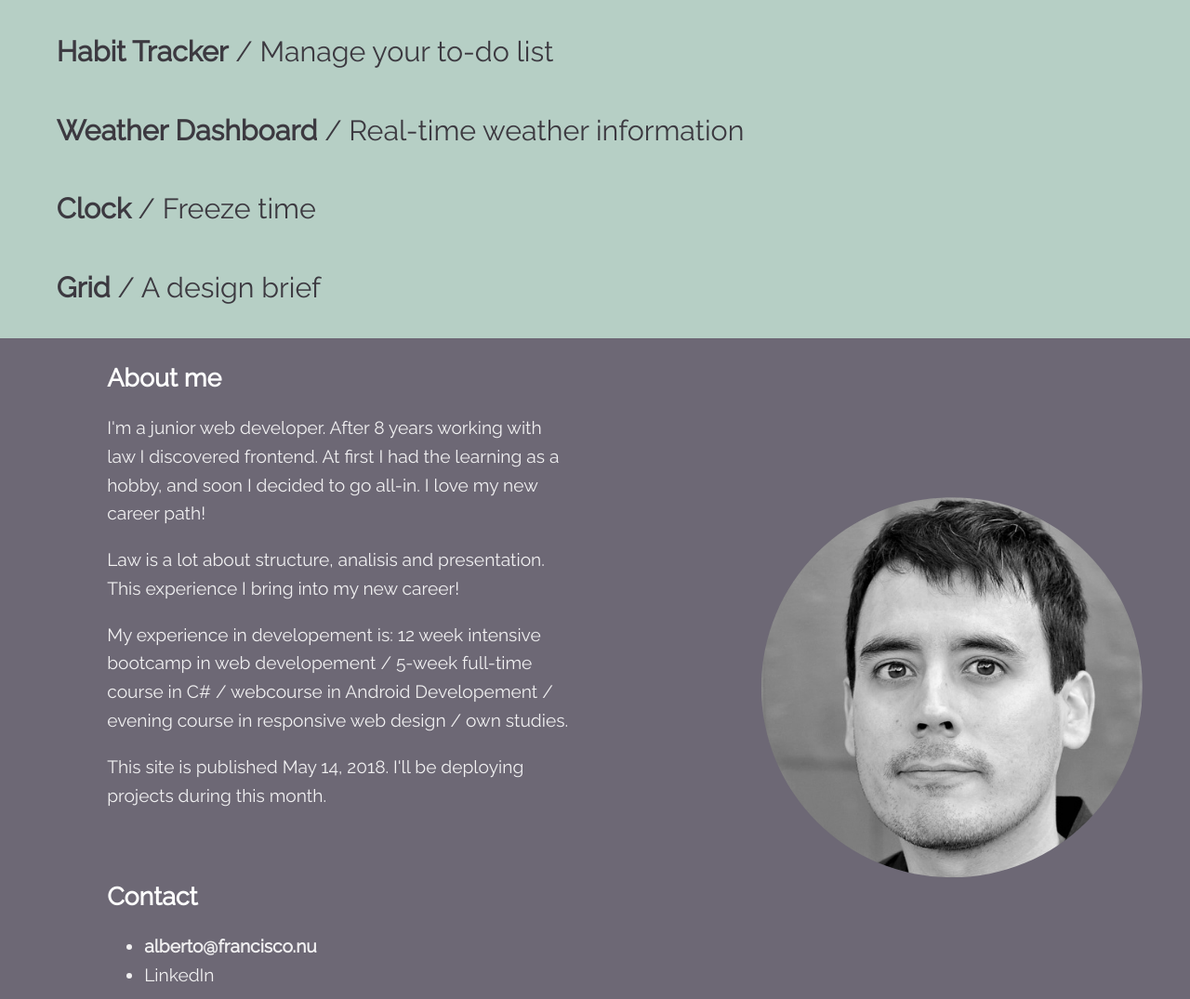
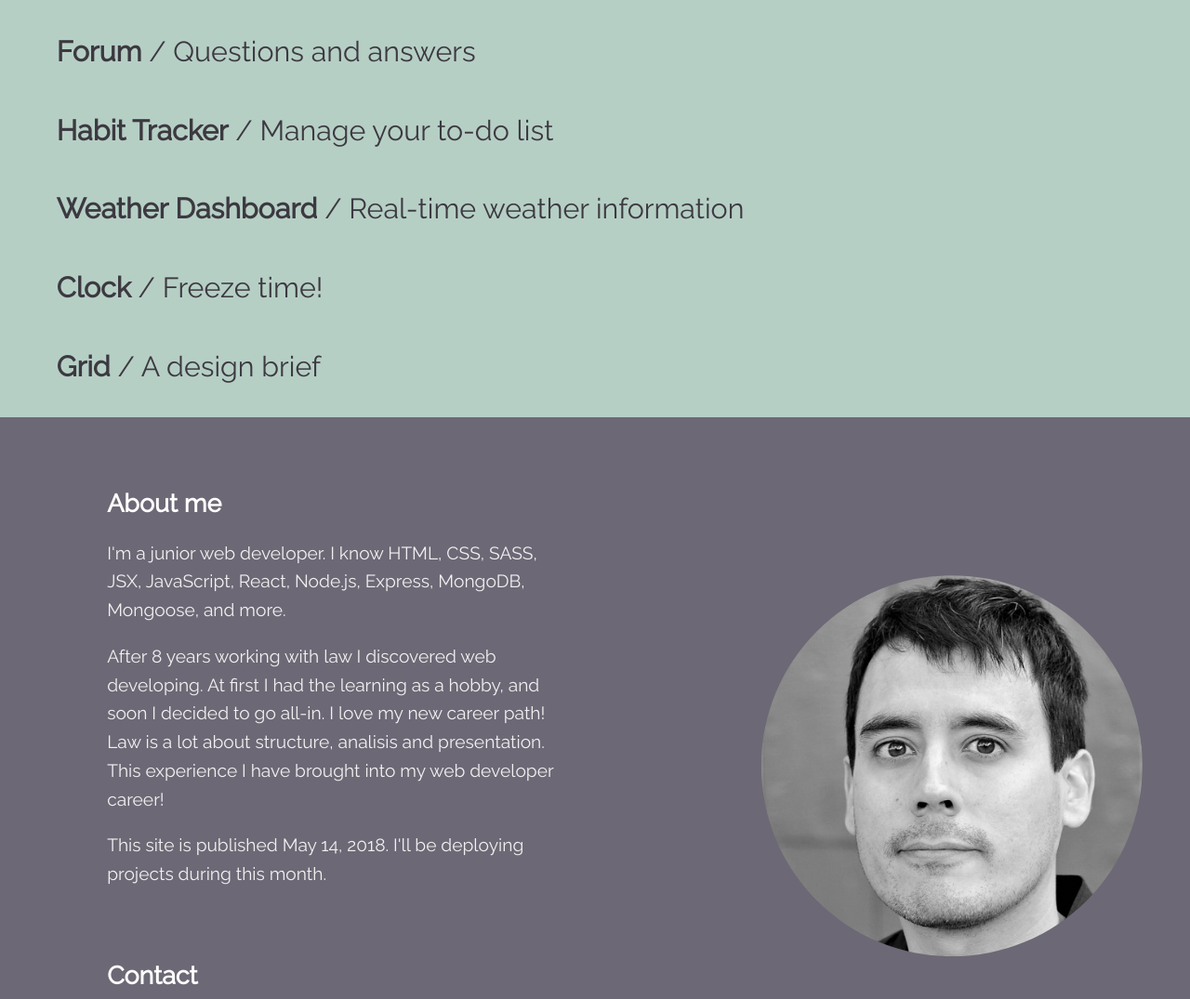
Before and after one commit to AbbeBlubb/portfolio, a React app: page / in a window 1280 px wide. Shown: the part 800-1875 px from the top of the page at 93% size. Built offline with nearby package versions, Linux system fonts and the light colour scheme.

Commit message:
Entry for project Forum

```diff
--- a/src/components/About.js
+++ b/src/components/About.js
@@ -17,7 +17,6 @@ class About extends React.Component {
               <div>
                 <p>{text.about.parraf1}</p>
                 <p>{text.about.parraf2}</p>
-                <p>{text.about.parraf3}</p>
                 <p>{text.about.parraf4}</p>
               </div>
             </div>
--- a/src/components/listitem.css
+++ b/src/components/listitem.css
@@ -4,6 +4,7 @@
   color: #3C3940;
   background-color: rgba(168, 198, 186, 0.84);
   transition: top 1s ease;
+  cursor: pointer;
 }
 
 .li-main:hover {
--- a/src/components/projectdescription.css
+++ b/src/components/projectdescription.css
@@ -1,5 +1,9 @@
 .pd {
   padding: 0 2em 0.8em 2em;
+}
+
+.pd:hover {
+  cursor: context-menu;
 }
 
 .pd .project {
@@ -40,6 +44,10 @@
 
 .pd a {
   padding: 0.8em;
+}
+
+.pd a:hover {
+  color: #e57b7d;
 }
 
 .pd .link > a > div::after {
--- a/src/data.js
+++ b/src/data.js
@@ -1,4 +1,12 @@
 export default [
+  {
+    id: "forum",
+    name: "Forum",
+    short: "Questions and answers",
+    description: "This project is built with JSX, CSS, JavaScript, React, Node.js, Express, MongoDB, Mongoose. Hosted in mLab, Heroku and GitHub. Mobile first.",
+    imgFileName: "forum2.png",
+    link: "https://abbeblubb.github.io/forum/"
+  },
   {
     id: "habittracker",
     name: "Habit Tracker",
@@ -19,7 +27,7 @@ export default [
   {
     id: "clock",
     name: "Clock",
-    short: "Freeze time",
+    short: "Freeze time!",
     description: "This clock is built with JavaScript and uses the React lifecycle. Mobile first.",
     imgFileName: "clock2.png",
     link: "https://abbeblubb.github.io/clock/"
--- a/src/text.js
+++ b/src/text.js
@@ -12,12 +12,13 @@ export default {
     header: "About me",
     parraf1:
       "I'm a junior web developer. " +
-      "After 8 years working with law I discovered frontend. " +
+      "I know HTML, CSS, SASS, JSX, JavaScript, React, Node.js, Express, MongoDB, Mongoose, and more. ",
+    parraf2:
+      "After 8 years working with law I discovered web developing. " +
       "At first I had the learning as a hobby, and soon I decided to go all-in. " +
-      "I love my new career path!",
-    parraf2:
+      "I love my new career path! " +
       "Law is a lot about structure, analisis and presentation. " +
-      "This experience I bring into my new career!",
+      "This experience I have brought into my web developer career!",
     parraf3:
       "My experience in developement is: " +
       "12 week intensive bootcamp in web developement / " +
```
Also changed, not shown: src/img/forum.png (added), src/img/forum2.png (added).
